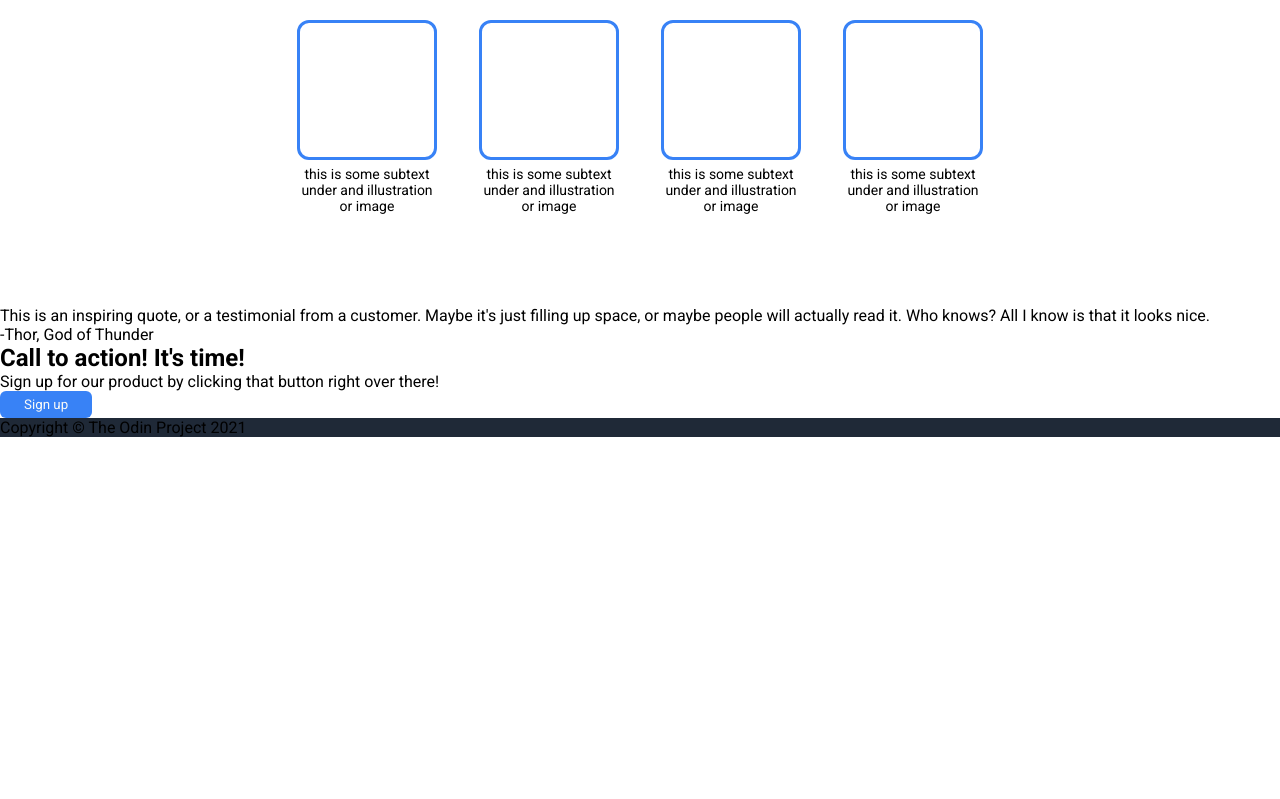
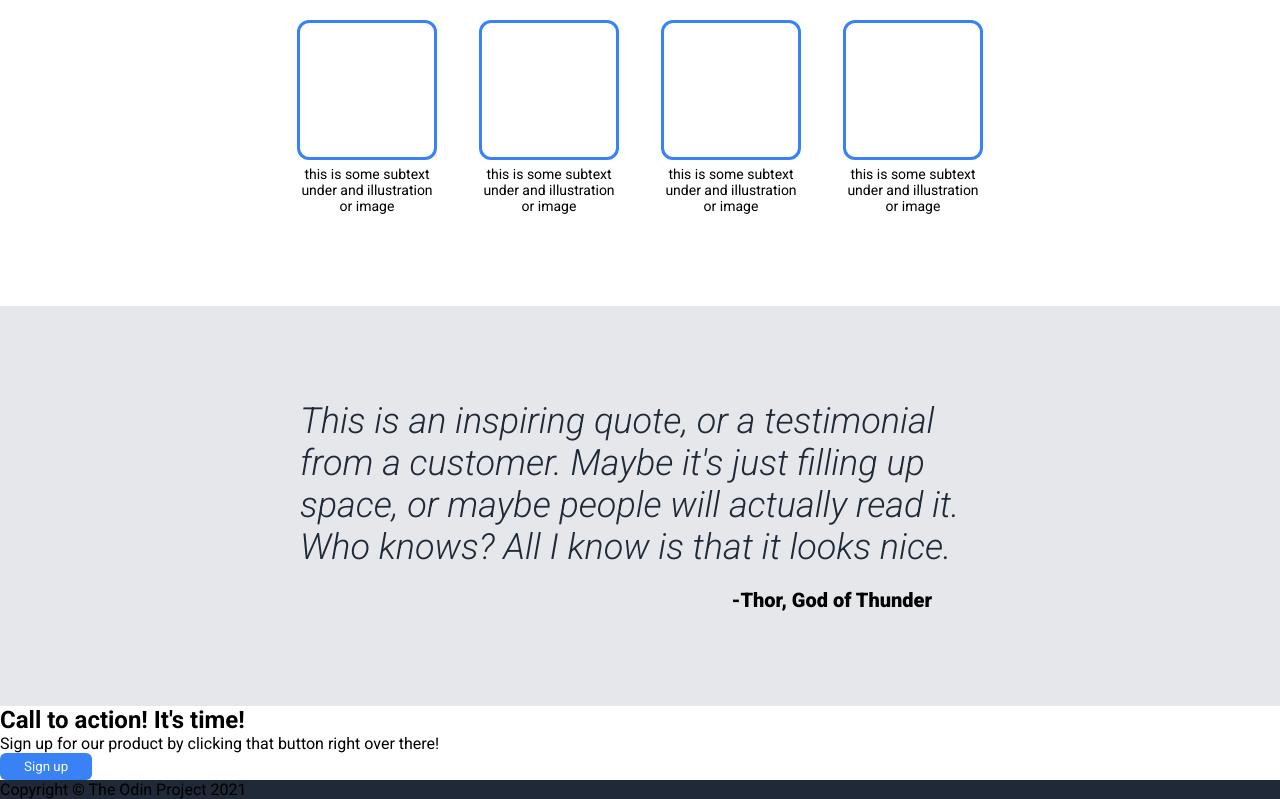
Before and after one commit to dws1114/odin-landing-page, a plain HTML site: page index.html in a window 1280 px wide. Shown: the part 554-1353 px from the top of the page. Before the commit the page ends 991 px from the top, so only its background shows below. Drawn offline with Linux system fonts and the light colour scheme.

Commit message:
Add quote container flexbox and edit styles to complete

```diff
--- a/styles.css
+++ b/styles.css
@@ -41,7 +41,8 @@ li {
   gap: 24px;
 }
 
-.hero-container {
+.hero-container,
+.quote-container {
   display: flex;
   justify-content: center;
   align-items: center;
@@ -56,7 +57,7 @@ li {
 }
 
 .hero-right {
-  background-color: #80838a;
+  background-color: #a5a9b1;
   display: flex;
   justify-content: center;
   align-items: center;
@@ -122,3 +123,28 @@ button {
   border: 3px solid #3882F6;
   border-radius: 12px;
 }
+
+.quote-container {
+  background-color: #E5E7EB;
+  flex-direction: column;
+}
+
+.quote,
+.quote-attribution {
+  width: 680px;
+}
+
+.quote {
+  font-size: 36px;
+  font-weight: 300;
+  font-style: italic;
+  color: #1F2937;
+}
+
+.quote-attribution {
+  display: flex;
+  justify-content: end;
+  font-size: 20px;
+  font-weight: 800;
+  padding-right: 48px;
+}
```
